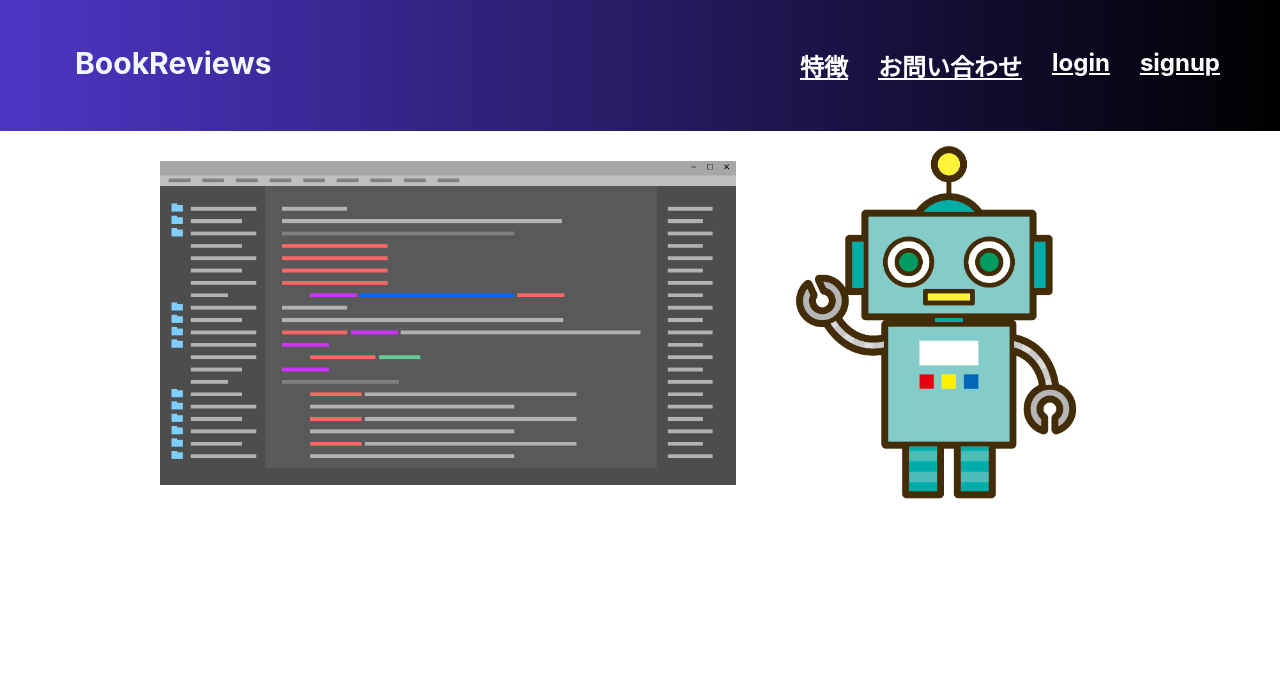
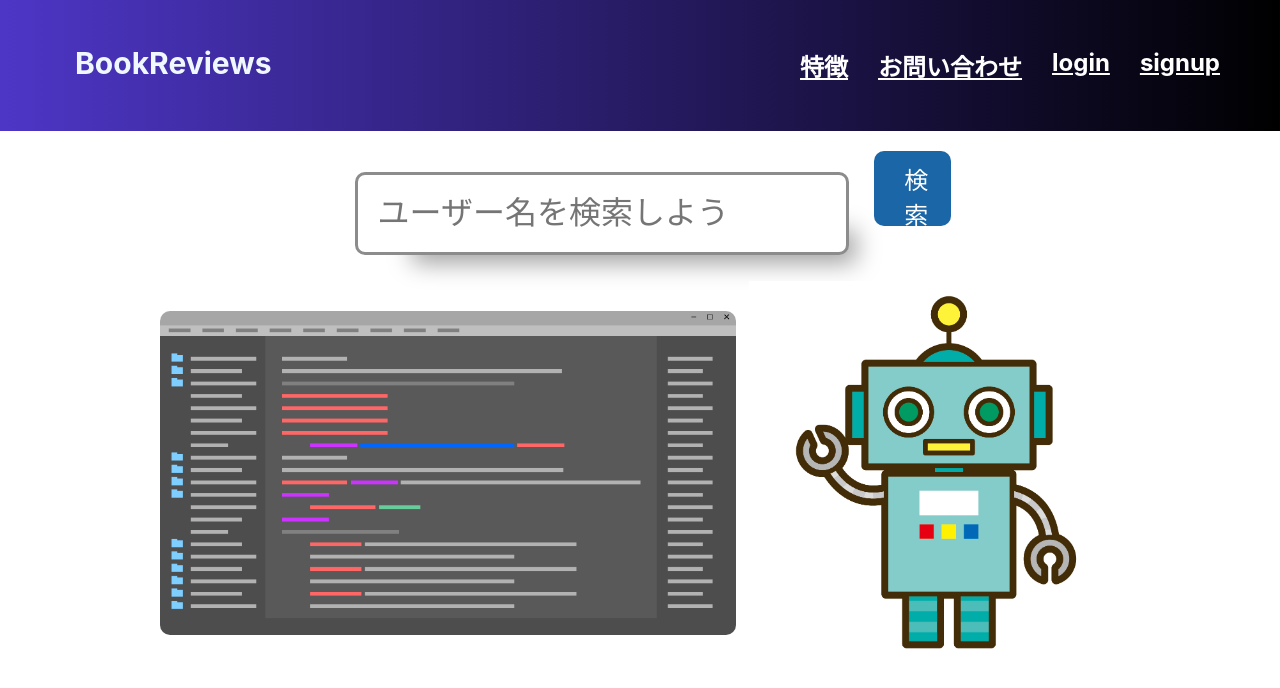
Before and after one commit to yoyo1025/book-review-app, a React (Create React App) app: page / in a window 1280 px wide. Shown: the top 688 px of the page. Built offline with nearby package versions, Linux system fonts and the light colour scheme; no server answers.

Commit message:
ユーザー名の検索ボックスを表示

```diff
--- a/src/components/Header.js
+++ b/src/components/Header.js
@@ -1,9 +1,11 @@
 import "../style/App.css";
 import { Link } from "react-router-dom";
 
-export const Header = () => {
+export const Header = ({ username }) => {
   return (
-    <header className="home-header">
+    <>
+      <header className="home-header">
+      { username && <div className="login-user">{username}</div> }
         <input
           type="text"
           className="search-box"
@@ -13,6 +15,7 @@ export const Header = () => {
           <button className="create-review">投稿する</button>
         </Link>
     </header>
+    </>
   );
 };
 
--- a/src/components/Home.js
+++ b/src/components/Home.js
@@ -45,10 +45,9 @@ export const Home = () => {
 
   return (
     <>
-      <Header />
+      <Header username={user ? user.username : null} />
       <div>
         <h1>Books</h1>
-        {user && <div>Welcome, {user.username}!</div>}
         {books.length > 0 ? (
           <ul className="book-list">
             {books.map((book) => (
--- a/src/components/Top.js
+++ b/src/components/Top.js
@@ -1,15 +1,23 @@
 import Navi from "./Navi";
 import code from "./../images/code.jpg"
 import robot from "./../images/robot.jpg"
+import "../style/App.css";
+
 
 
 export const Top = () => {
   return (
     <>
       <Navi />
+      <div className="top-elements">
+      <form>
+        <input type="text" className="search-user" placeholder="ユーザー名を検索しよう"/>
+        <button className="search-user-botton">検索</button>
+      </form>
       <div className="top-pictures">
         <img src={code} className="image-code"/>
         <img src={robot} className="image-robot"/>
+      </div>
       </div>
     </>
 );
--- a/src/style/App.css
+++ b/src/style/App.css
@@ -77,12 +77,12 @@ a {
   filter: progid:DXImageTransform.Microsoft.gradient(startColorstr="#5c37b4",endColorstr="#00d4ff",GradientType=1);
   display: flex;
   align-items: center;
-  justify-content: center;
+  /* justify-content: center; */
 }
 
 .search-box {
   padding: 15px;
-  margin: 25px;
+  margin-left: 25%;
   width: 35%;
   border-radius: 10px;
   font-size: 100%;
@@ -90,6 +90,7 @@ a {
 
 .create-review {
   display: flex;
+  margin-left: 50%;
   justify-content: center;
   align-items: center;
   background-color: aliceblue;
@@ -186,7 +187,39 @@ a {
   width: 45%;
   height: 20%;
   margin: 1%;
+  border-radius: 10px;
 }
 .image-robot {
   width: 30%;
 }
+.login-user {
+  font-size: 150%;
+  margin-left: 1%;
+}
+
+.top-elements {
+  display: flex;
+  flex-direction: column;
+  text-align: center;
+}
+
+.search-user{
+  width: 35%;
+  padding: 20px;
+  margin: 2%;
+  font-size: 200%;
+  border-radius: 10px;
+  border: 3px solid #8c8c8c;
+  box-shadow: 32px 33px 24px -25px #a1a0a0;
+}
+
+.search-user-elements {
+  display: flex;
+}
+
+.search-user-botton {
+  width: 6%;
+  height: 75px;
+  border-radius: 10px;
+  font-size: 150%;
+}
```
